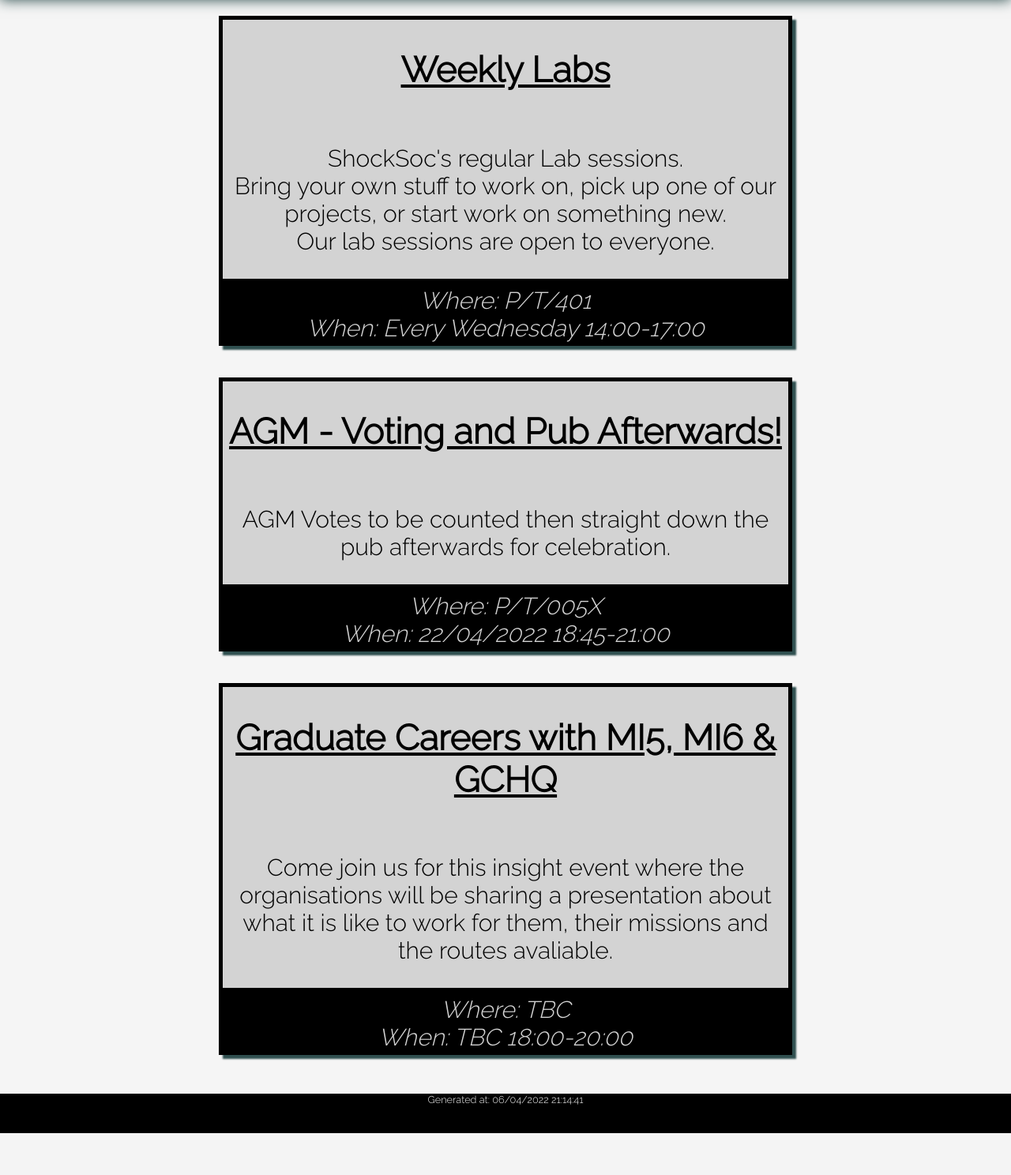
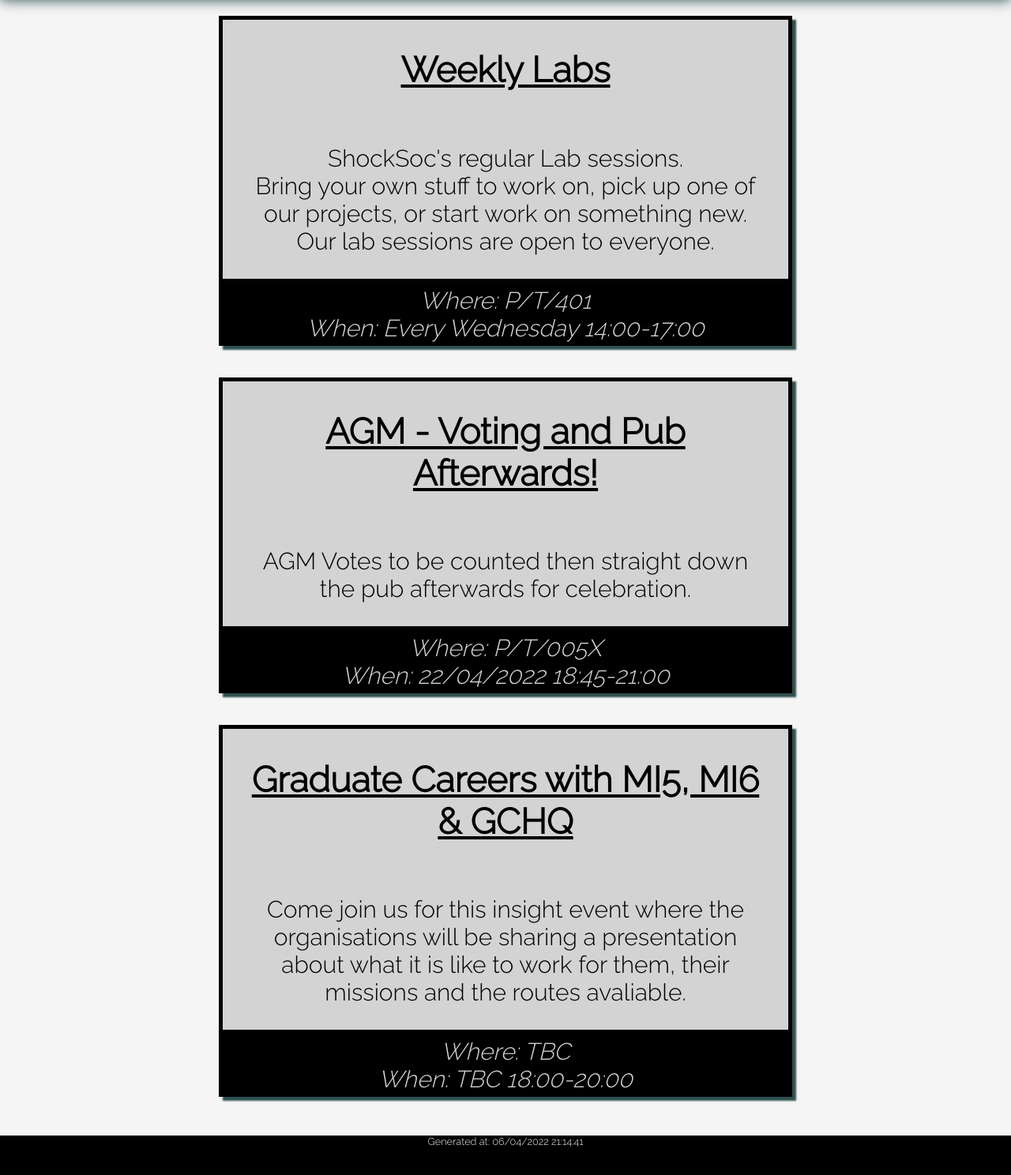
Before and after one commit to ShockSoc/ShockSoc.github.io, a Flask app: page /events.html in a window 1280 px wide. Shown: the part 80-1568 px from the top of the page at 79% size. Before the commit the page ends 1515 px from the top, so only its background shows below. Run offline with Flask 2, Linux system fonts and the light colour scheme.

Commit message:
event box width

```diff
--- a/static/base_style.css
+++ b/static/base_style.css
@@ -178,6 +178,10 @@
     text-decoration: underline;
 }
 
+.eventbox p, h2 {
+    max-width: 90%;
+}
+
 .eventbox img {
     max-height: 400px;
     max-width: 95%;
```
